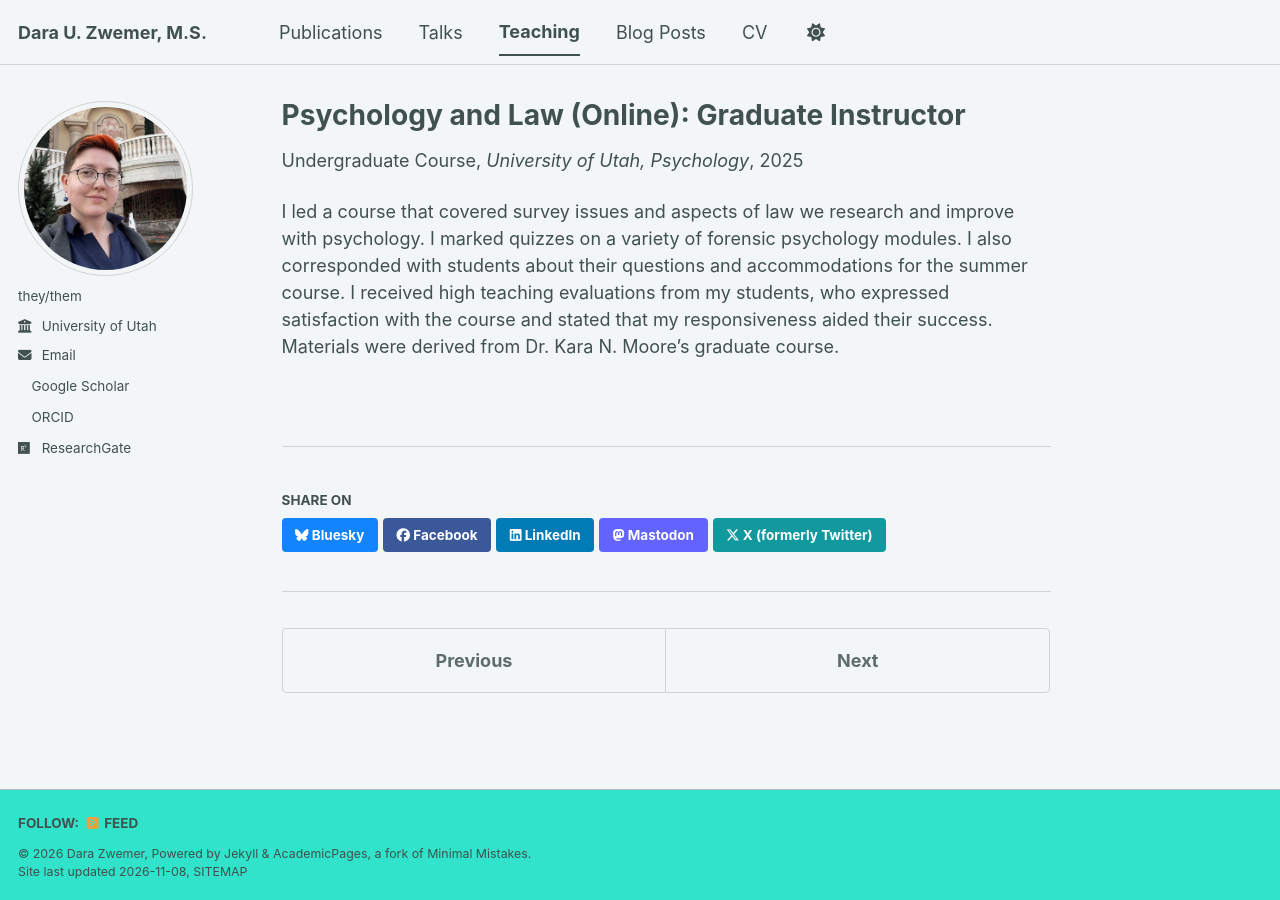
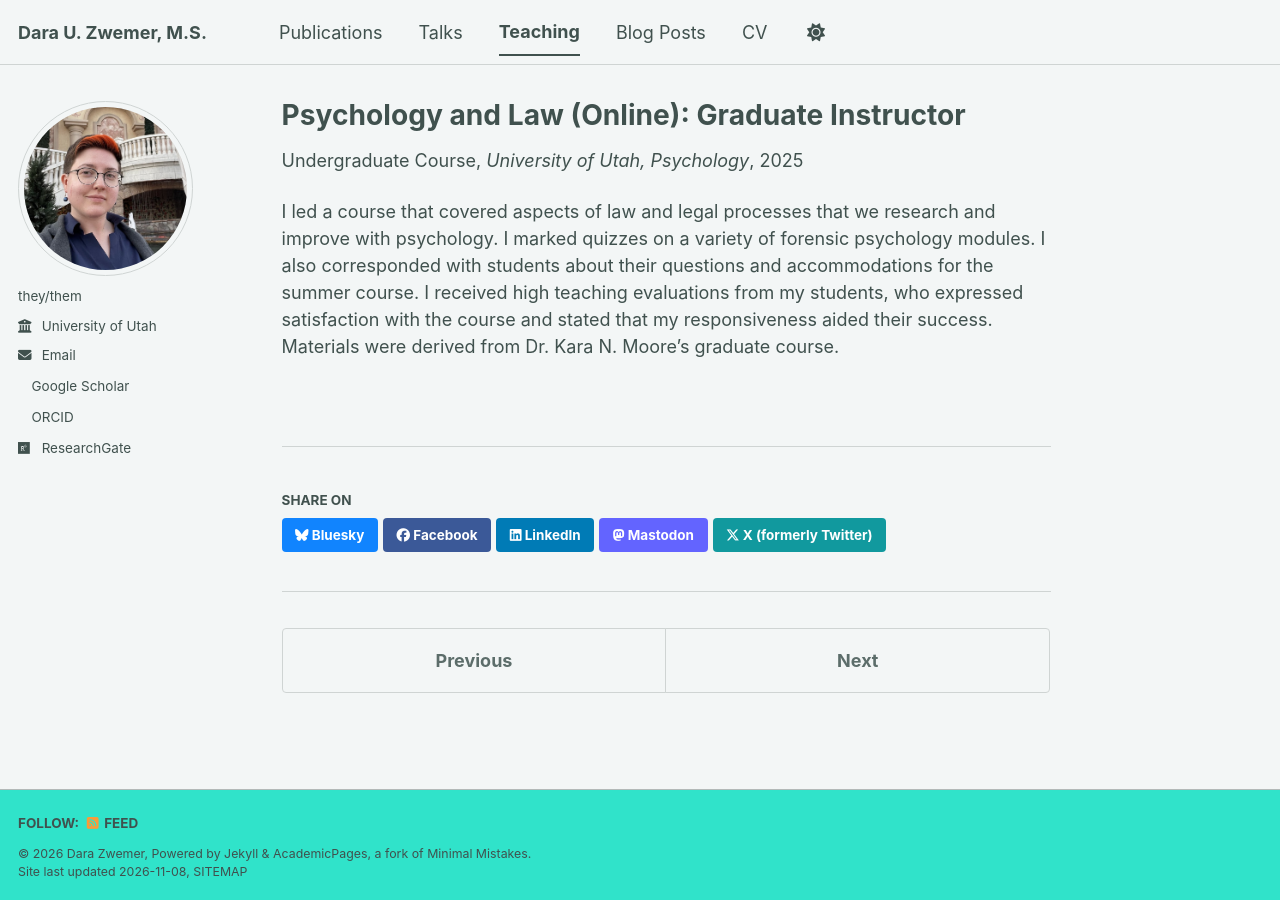
Before and after one commit to daraZwemer/daraZwemer.github.io, a Jekyll site: the page built from _teaching/2015-spring-teaching-2.md, in a window 1280 px wide. Built offline with Jekyll 4.4.1, drawn with Linux system fonts in a browser that asks for light colours; a style sheet for code colours, icons or effects is not loaded.

Commit message:
Update 2015-spring-teaching-2.md

```diff
--- a/_teaching/2015-spring-teaching-2.md
+++ b/_teaching/2015-spring-teaching-2.md
@@ -8,4 +8,4 @@ date: 2025-06-1
 location: "Salt Lake City, United States of America"
 ---
 
-I led a course that covered survey issues and aspects of law we research and improve with psychology. I marked quizzes on a variety of forensic psychology modules. I also corresponded with students about their questions and accommodations for the summer course. I received high teaching evaluations from my students, who expressed satisfaction with the course and stated that my responsiveness aided their success.  Materials were derived from Dr. Kara N. Moore's graduate course.
+I led a course that covered aspects of law and legal processes that we research and improve with psychology. I marked quizzes on a variety of forensic psychology modules. I also corresponded with students about their questions and accommodations for the summer course. I received high teaching evaluations from my students, who expressed satisfaction with the course and stated that my responsiveness aided their success.  Materials were derived from Dr. Kara N. Moore's graduate course.
```
